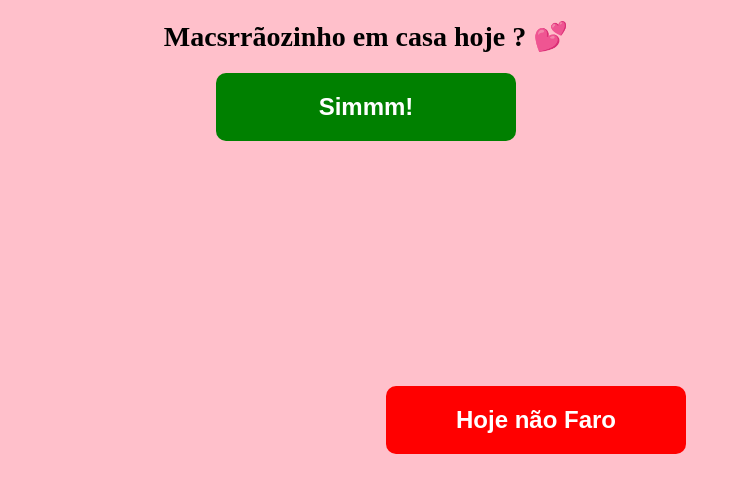
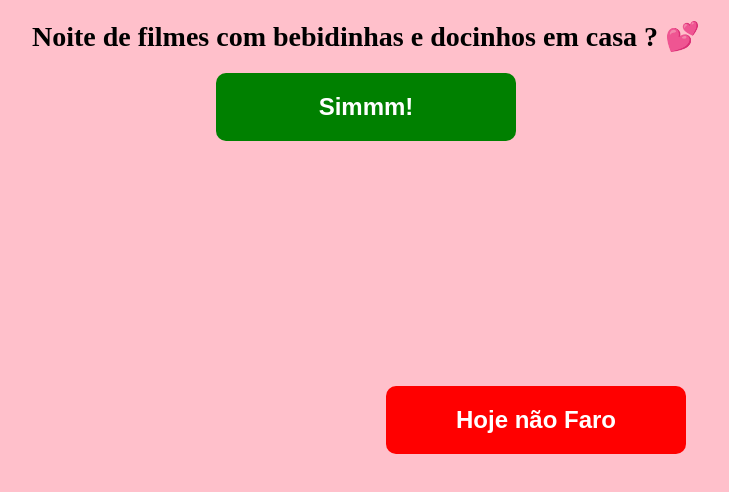
Before and after one commit to RaphaCassari/angel, a plain HTML site: page index.html in a window 1280 px wide. Shown: the whole page, without its empty margins (274-1003 px from the left). Drawn offline with Linux system fonts and the light colour scheme.

Commit message:
Atualizar o index.html

```diff
--- a/index.html
+++ b/index.html
@@ -60,7 +60,7 @@
 	</style>
 </head>
 <body>
-	<h1>Macsrrãozinho em casa hoje ? 💕</h1>
+	<h1>Noite de filmes com bebidinhas e docinhos em casa ? 💕</h1>
 	<button id="sim" onclick="mostrarGif()">Simmm!</button>
 	<button id="nao" onmouseover="moverBotao()">Hoje não Faro</button>
     <div id="gif-container">
```
